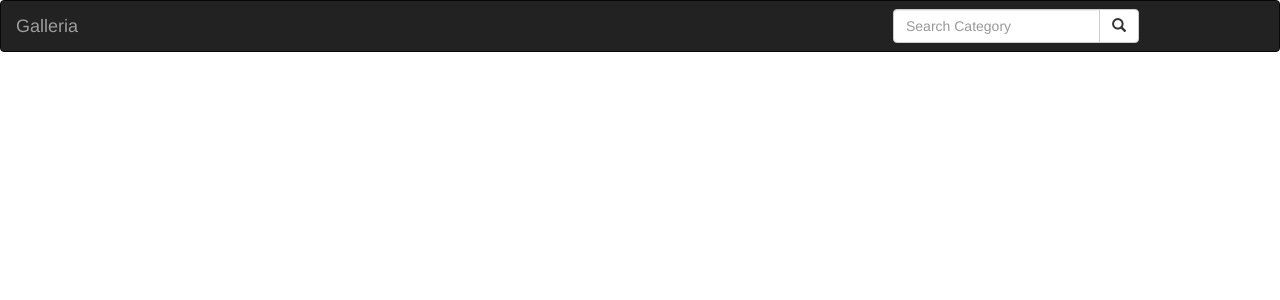
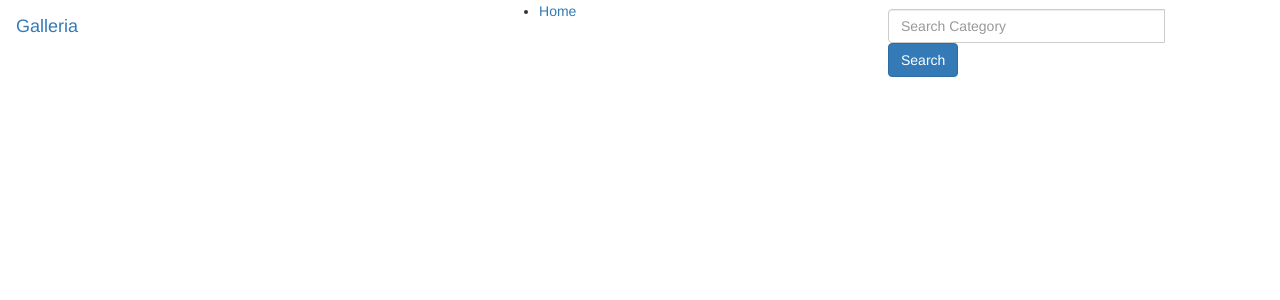
Before and after one commit to Lourine/Gallery, a Django app: template mygallery/templates/base.html in a window 1280 px wide. Shown: the top 300 px of the page. Run offline with Django 3.2, Linux system fonts and the light colour scheme; the template is opened without the code that fills it, so the values that code supplies are empty; parts of the project's set-up code (start-up, migrations or seed data) failed here and were passed over; some libraries are stand-ins or nearby versions.

Commit message:
Add url link of index.html to navbar

```diff
--- a/mygallery/templates/navbar.html
+++ b/mygallery/templates/navbar.html
@@ -1,16 +1,20 @@
-<!DOCTYPE html>
-<html lang="en">
-<head>
 
-  <meta charset="utf-8">
-  <meta name="viewport" content="width=device-width, initial-scale=1">
-</head>
-<body>
-<nav class="navbar navbar-inverse">
+<nav class="mb-1 navbar navbar-expand-lg navbar-dark navbar bg-dark">
   <div class="container-fluid">
     <div class="navbar-header">
       <a class="navbar-brand" href="{% url 'index' %}">Galleria</a>
     </div>
+    <div class="collapse navbar-collapse" id="navbarSupportedContent-4">
+      <div class="col-sm-4 col-md-4 navbar-center"></div>
+      <ul class="navbar-nav mr-auto">
+          <li class="nav-item">
+            <a class="nav-link" href="{% url 'index' %}">Home</a>
+          </li>
+
+
+      </ul>
+
+
     <!-- Adding a search form  -->
     <div class="col-sm-4 col-md-4 navbar-right">
 
@@ -18,9 +22,8 @@
 
           <div class="input-group">
             <input type="text" class="form-control" placeholder="Search Category" name="category">
-            <div class="input-group-btn">
-              <button class="btn btn-default" type="submit"><i class="glyphicon glyphicon-search"></i></button>
-            </div>
+            <button class="btn btn-primary" type="submit">Search</button>
+
           </div>
 
         </form>
```
